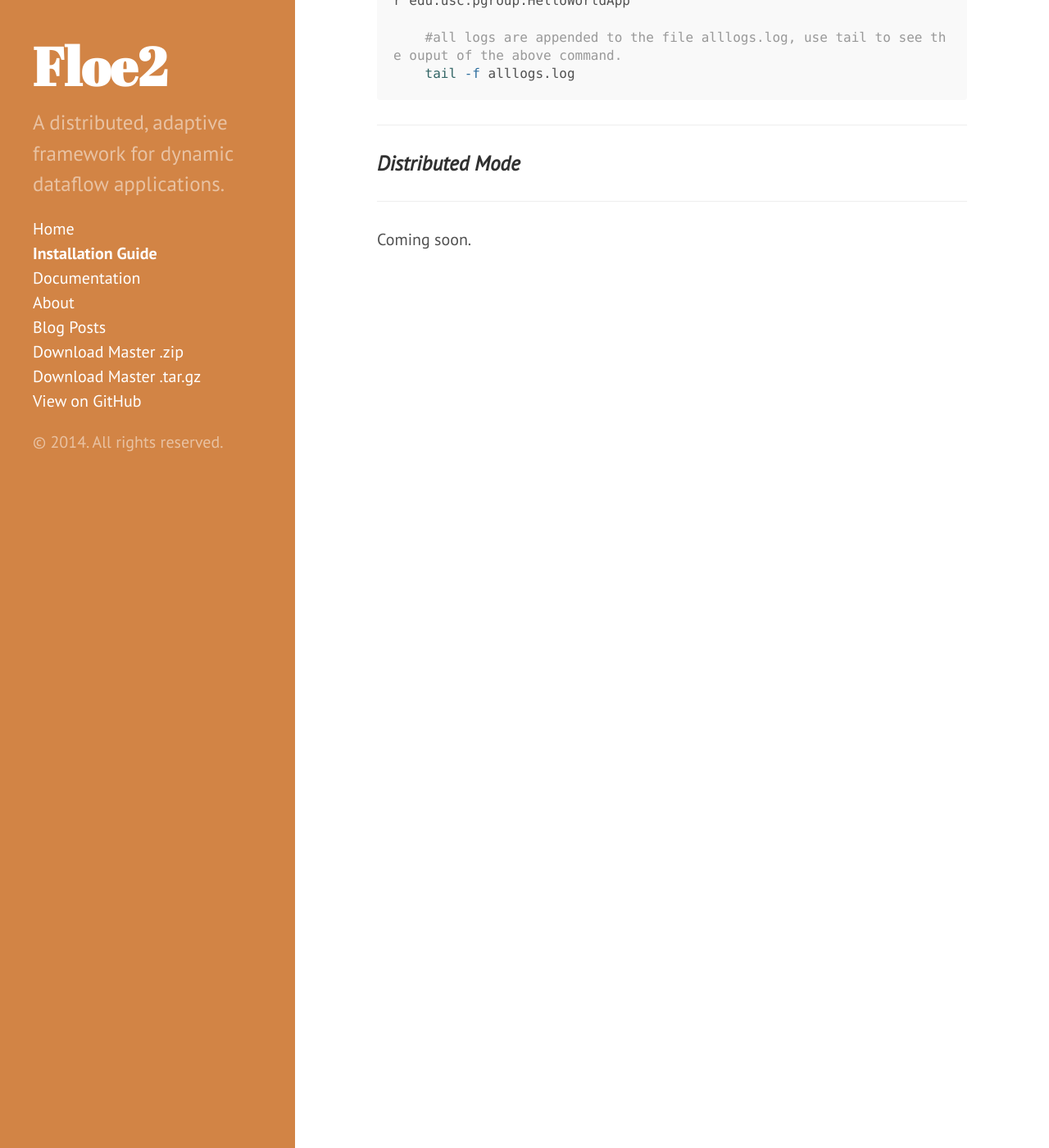
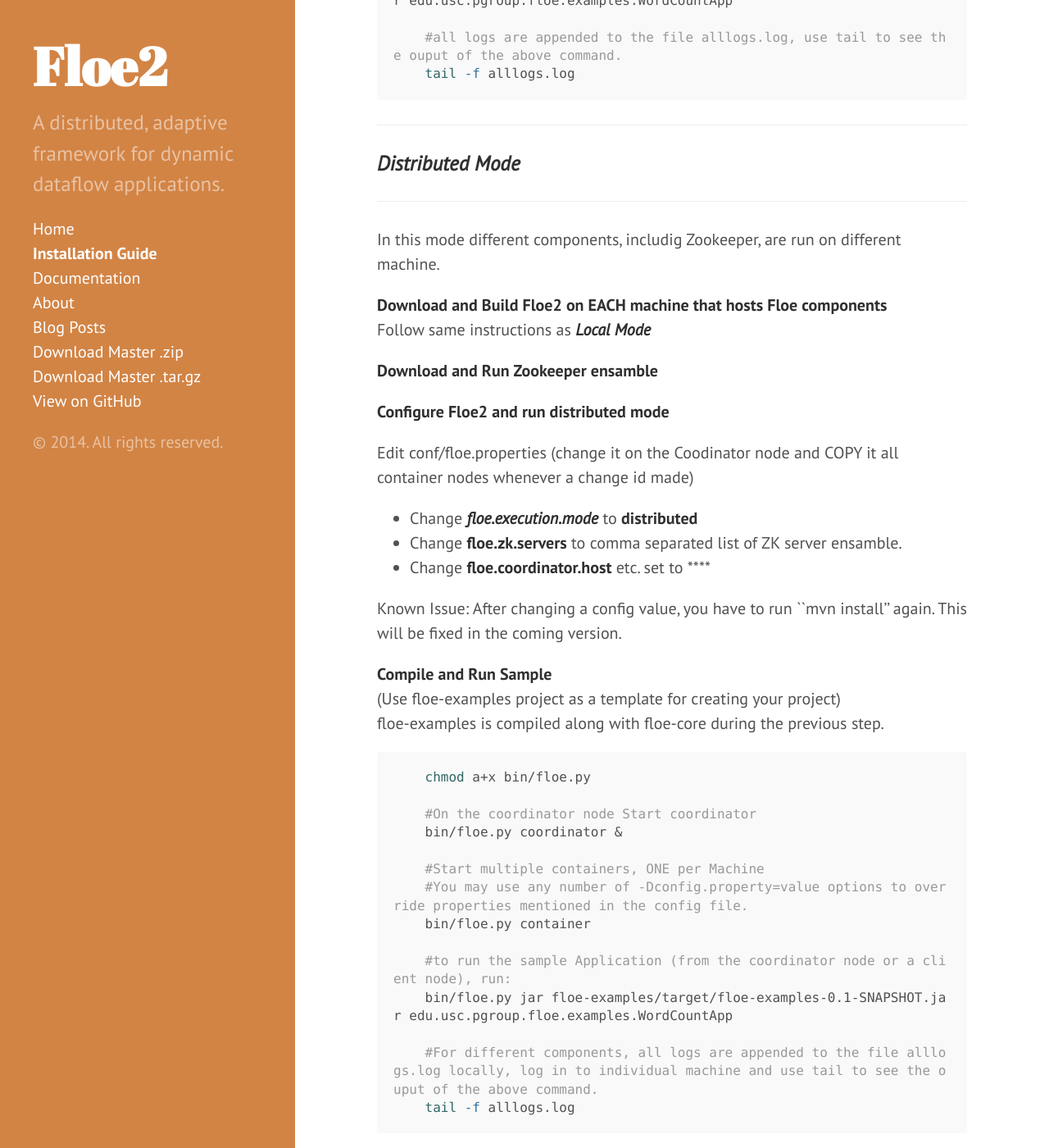
Before and after one commit to usc-cloud/floe2, a Jekyll site: the page built from INSTALL.md, in a window 1280 px wide and 1400 px high, scrolled down 4957 px. Shown: the whole window at 82% size. Built offline with Jekyll 4.4.1, drawn with Linux system fonts in a browser that asks for light colours; Markdown is read by kramdown in place of the engine named in the settings; some of the changed text lies outside the part shown.

Commit message:
Update INSTALL.md

````diff
--- a/INSTALL.md
+++ b/INSTALL.md
@@ -165,7 +165,7 @@ floe-examples is compiled along with floe-core during the previous step.
     bin/floe.py container -Dfloe.flake.port=9000 &
 
     #to run the sample HelloWorld Application. (go to the floe2 home directory)
-    bin/floe.py jar floe-examples/target/floe-examples-0.1-SNAPSHOT.jar edu.usc.pgroup.HelloWorldApp
+    bin/floe.py jar floe-examples/target/floe-examples-0.1-SNAPSHOT.jar edu.usc.pgroup.floe.examples.WordCountApp
 
     #all logs are appended to the file alllogs.log, use tail to see the ouput of the above command.
     tail -f alllogs.log
@@ -175,4 +175,40 @@ floe-examples is compiled along with floe-core during the previous step.
 ---
 ###_Distributed Mode_
 ---
-Coming soon.
+In this mode different components, includig Zookeeper, are run on different machine.
+
+**Download and Build Floe2 on EACH machine that hosts Floe components**
+Follow same instructions as ***Local Mode***
+
+**Download and Run Zookeeper ensamble**
+
+
+**Configure Floe2 and run distributed mode**
+
+Edit conf/floe.properties (change it on the Coodinator node and COPY it all container nodes whenever a change id made)
+* Change ***floe.execution.mode***  to **distributed**
+* Change **floe.zk.servers** to comma separated list of ZK server ensamble.
+* Change **floe.coordinator.host** etc. set to **<coordinator ip>**
+
+Known Issue: After changing a config value, you have to run ``mvn install'' again. This will be fixed in the coming version.
+
+**Compile and Run Sample**
+(Use floe-examples project as a template for creating your project)
+floe-examples is compiled along with floe-core during the previous step.
+
+```bash
+    chmod a+x bin/floe.py
+
+    #On the coordinator node Start coordinator
+    bin/floe.py coordinator &
+
+    #Start multiple containers, ONE per Machine
+    #You may use any number of -Dconfig.property=value options to override properties mentioned in the config file.
+    bin/floe.py container
+
+    #to run the sample Application (from the coordinator node or a client node), run:
+    bin/floe.py jar floe-examples/target/floe-examples-0.1-SNAPSHOT.jar edu.usc.pgroup.floe.examples.WordCountApp
+
+    #For different components, all logs are appended to the file alllogs.log locally, log in to individual machine and use tail to see the ouput of the above command.
+    tail -f alllogs.log
+```
````
